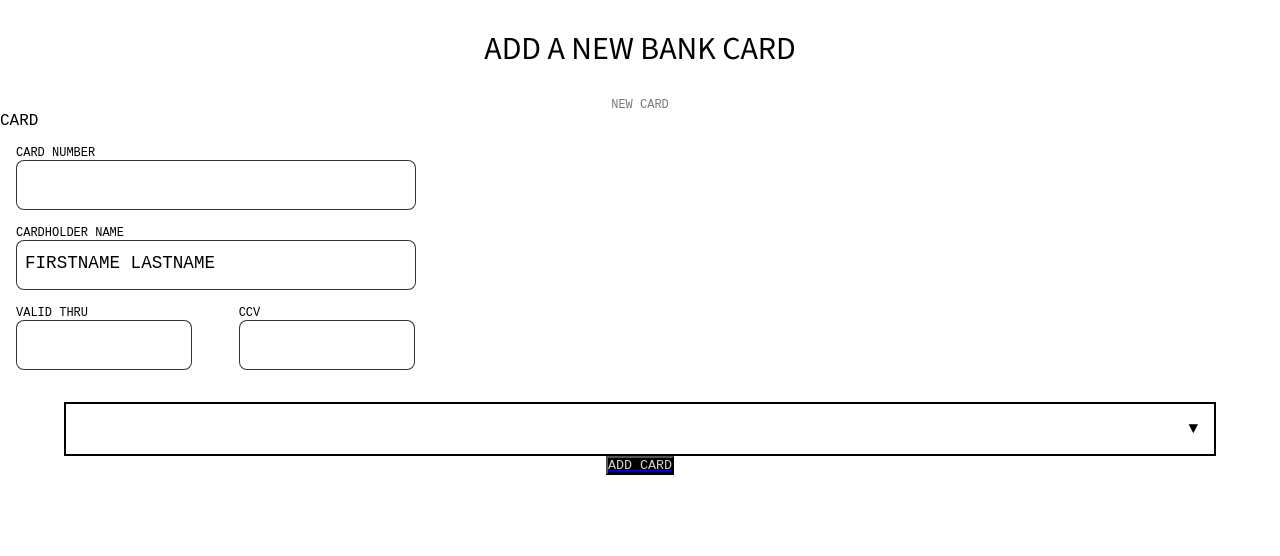
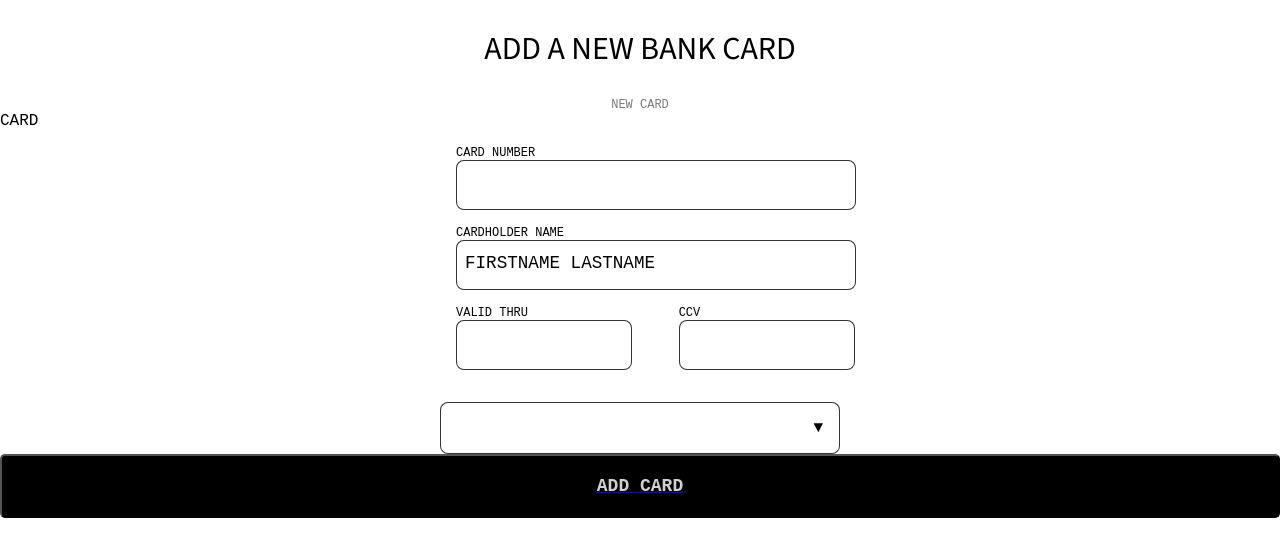
Before and after one commit to Egeeoz/js_2023_kungFuPants_eWallet, a React (Vite) app: page /Add in a window 1280 px wide. Shown: the top 556 px of the page. Built offline with nearby package versions, Linux system fonts and the light colour scheme; a web font is replaced by a local one.

Commit message:
some styling

```diff
--- a/src/abstracts/button.scss
+++ b/src/abstracts/button.scss
@@ -4,22 +4,22 @@ a {
   width: 100%;
   display: flex;
   justify-content: center;
-
 }
 
 .Btn-add {
-  padding: 20px 30px;
   background-color: white;
-  width: 90%;
-  position: absolute;
-  bottom: 1.5rem;
-  font-size: 18px;
-  border-radius: 5px;
-  font-weight: bold;
-  font-family: $text-font;
+  // width: 90%;
+  // position: absolute;
+  // bottom: 1.5rem;
 }
 
 .addCardBtn {
   color: $defualt-card;
   background-color: $button-color;
+  font-size: 18px;
+  border-radius: 5px;
+  font-weight: bold;
+  font-family: $text-font;
+  padding: 20px 30px;
+  width: 100%;
 }
--- a/src/abstracts/dropdown.scss
+++ b/src/abstracts/dropdown.scss
@@ -1,5 +1,5 @@
 .dropdown-container {
-  width: 90%;
+  min-width: 400px;
   justify-content: center;
   margin: 0 auto;
 }
@@ -7,6 +7,7 @@
 .dropdown-wrapper {
   display: flex;
   width: 100%;
+  min-width: 400px;
 }
 
 .img-box {
@@ -30,7 +31,9 @@
   padding: 16px;
   font-size: 16px;
   cursor: pointer;
-  border-style: solid;
+  border: 1px solid rgba(0, 0, 0, 0.8);
+  border-radius: 8px;
+  min-width: 400px;
   width: 100%;
   display: flex;
   justify-content: end;
--- a/src/abstracts/textInput.scss
+++ b/src/abstracts/textInput.scss
@@ -4,6 +4,7 @@
   font-weight: 400;
 }
 .form {
+  margin: 0 auto;
   display: flex;
   flex-direction: column;
   flex-wrap: wrap;
```
